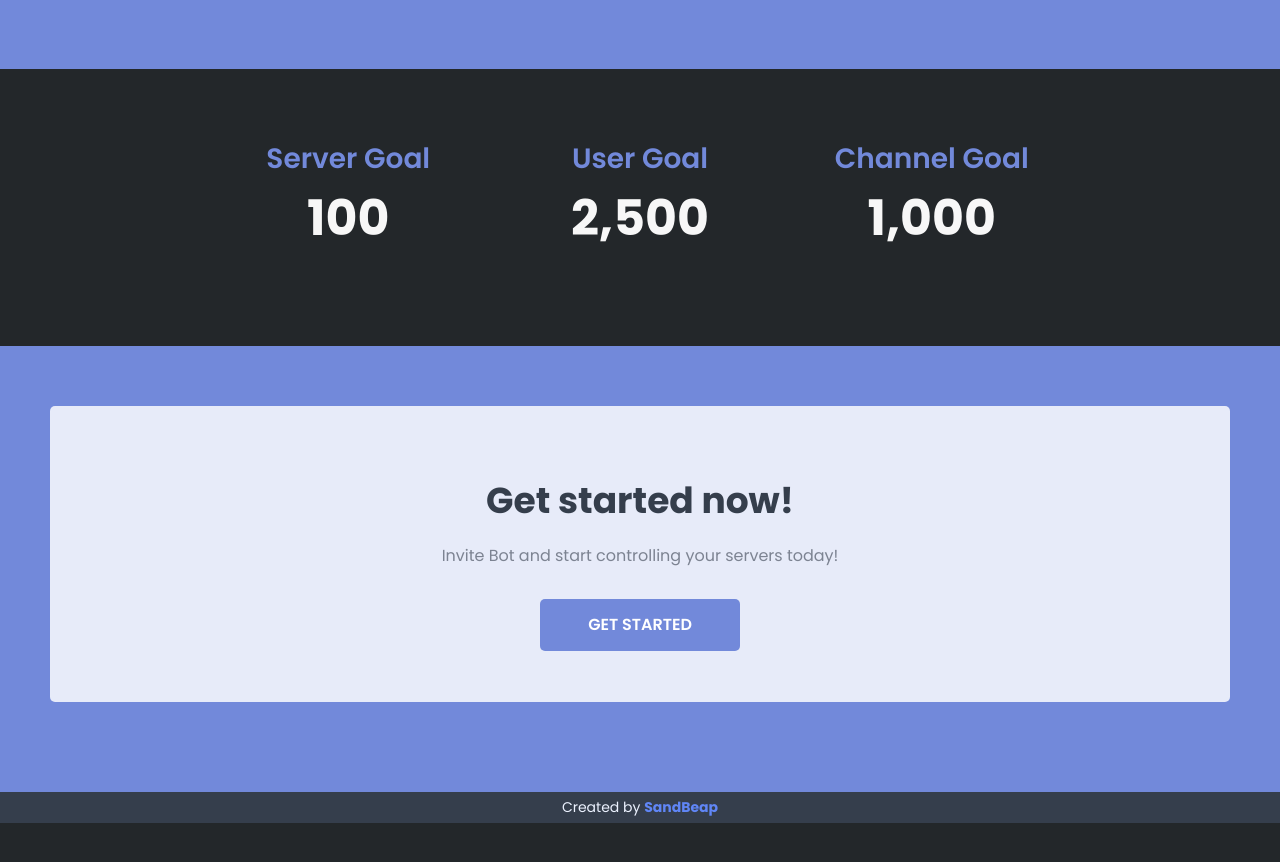
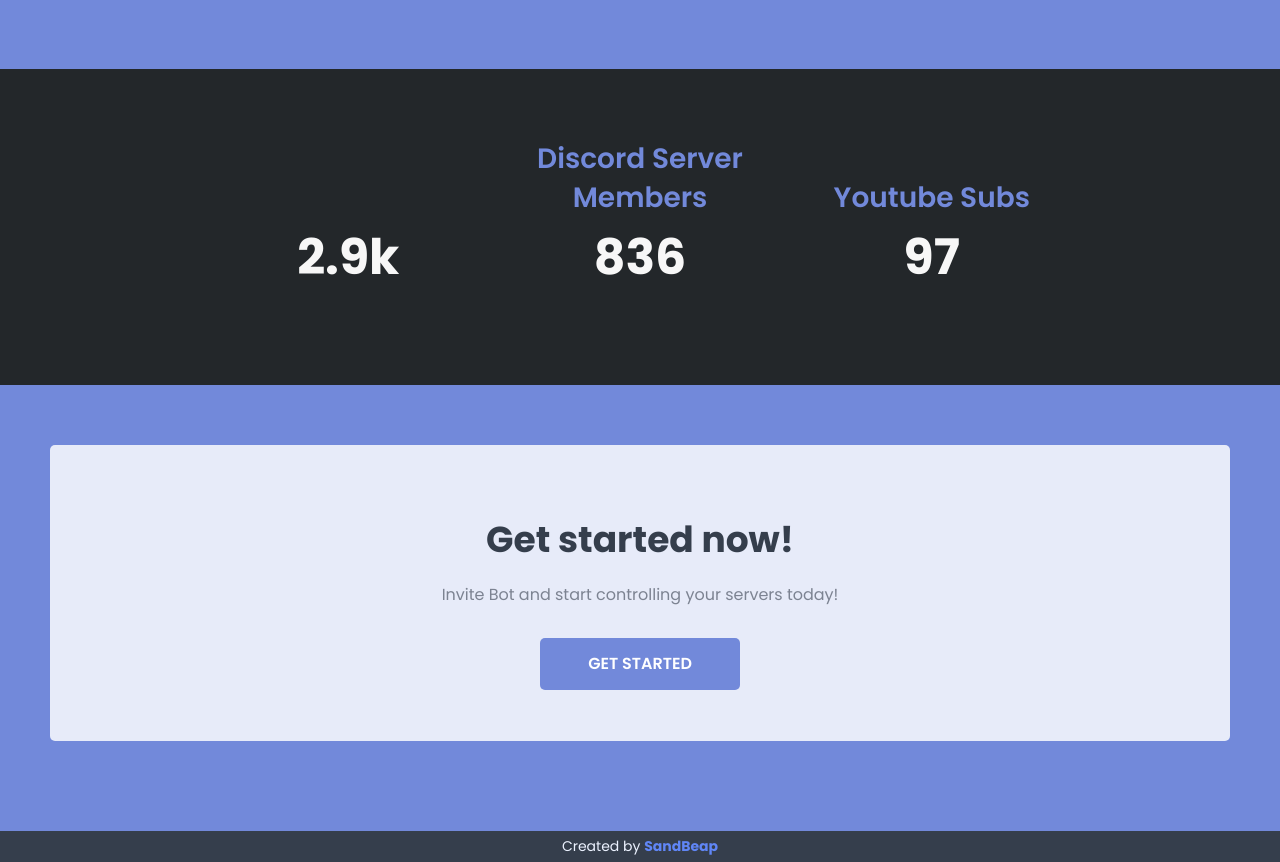
Before and after one commit to disorded/disorded, a plain HTML site: page index.html in a window 1280 px wide. Shown: the part 1440-2302 px from the top of the page. Before the commit the page ends 2263 px from the top, so only its background shows below. Drawn offline with nearby package versions, Linux system fonts and the light colour scheme.

Commit message:
Update index.html

```diff
--- a/index.html
+++ b/index.html
@@ -82,20 +82,20 @@
     <div class="cards">
         <div class="card statistic" style="width: 18rem;">
             <div class="card-body">
-                <h5 class="card-title">Server Goal</h5>
-                <h1 style="font-weight: bold !important">100</h1>
+                <h5 class="card-title"Twitch Followers</h5>
+                <h1 style="font-weight: bold !important">2.9k</h1>
             </div>
         </div>
         <div class="card statistic" style="width: 18rem;">
             <div class="card-body">
-                <h5 class="card-title">User Goal</h5>
-                <h1 style="font-weight: bold !important">2,500</h1>
+                <h5 class="card-title">Discord Server Members</h5>
+                <h1 style="font-weight: bold !important">836</h1>
             </div>
         </div>
         <div class="card statistic" style="width: 18rem;">
             <div class="card-body">
-                <h5 class="card-title">Channel Goal</h5>
-                <h1 style="font-weight: bold !important">1,000</h1>
+                <h5 class="card-title">Youtube Subs</h5>
+                <h1 style="font-weight: bold !important">97</h1>
             </div>
         </div>
     </div>
```
